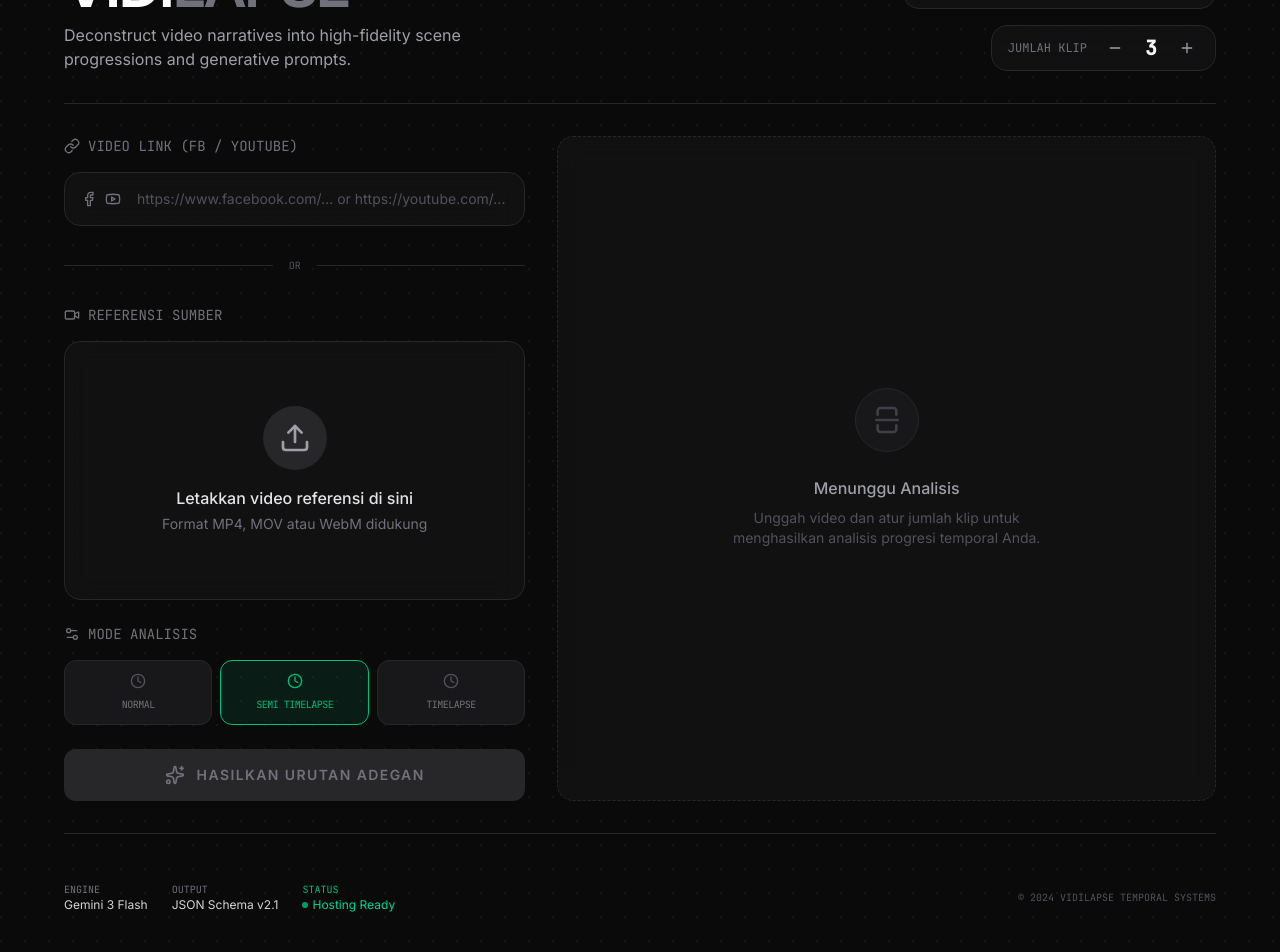
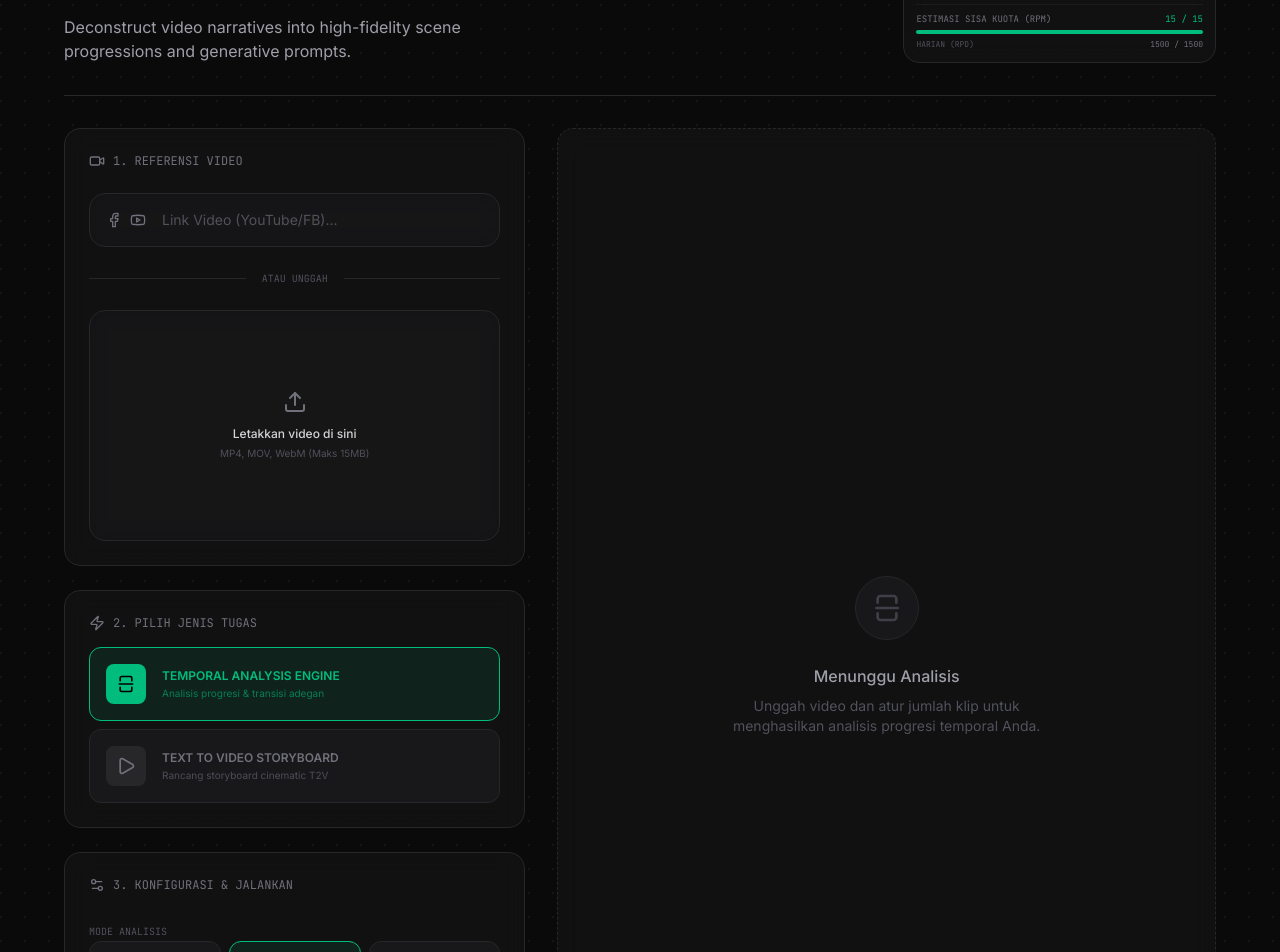
Before and after one commit to apriannurhafid-ops/vidi, a React (Vite) app: page / in a window 1280 px wide. Shown: the part 140-1092 px from the top of the page. Built offline with nearby package versions, Linux system fonts and the light colour scheme.

Commit message:
feat: Add text-to-video task type and usage tracking
Introduces a new 'textToVideo' task type for the application, alongside initial implementation for tracking video analysis usage. This expands the application's capabilities beyond temporal analysis.

```diff
--- a/src/App.tsx
+++ b/src/App.tsx
@@ -26,6 +26,8 @@ import {
   Clock,
   Youtube,
   Link as LinkIcon,
+  Type as TypeIcon,
+  Zap,
   Key,
   Eye,
   EyeOff,
@@ -62,6 +64,7 @@ interface AnalysisResult {
 // --- Components ---
 
 export default function App() {
+  const [taskType, setTaskType] = useState<'temporal' | 'textToVideo'>('temporal');
   const [videoFile, setVideoFile] = useState<File | null>(null);
   const [videoUrl, setVideoUrl] = useState<string>('');
   const [videoPreview, setVideoPreview] = useState<string | null>(null);
@@ -73,16 +76,50 @@ export default function App() {
   const [result, setResult] = useState<AnalysisResult | null>(null);
   const [error, setError] = useState<string | null>(null);
   const [copiedIndex, setCopiedIndex] = useState<number | null>(null);
+  const [textReference, setTextReference] = useState<string>(''); // Keep for backward compatibility if needed
+
+  // Usage Tracking States
+  const [usageStats, setUsageStats] = useState({
+    minuteCount: 0,
+    dayCount: 0,
+    lastMinuteReset: Date.now(),
+    lastDayReset: Date.now()
+  });
 
   // API Key States
   const [userApiKey, setUserApiKey] = useState<string>('');
   const [showApiKey, setShowApiKey] = useState(false);
 
-  // Load API Key from localStorage on mount
+  // Load API Key and Usage Stats from localStorage on mount
   React.useEffect(() => {
     const savedKey = localStorage.getItem('gemini_user_api_key');
     if (savedKey) setUserApiKey(savedKey);
+
+    const savedStats = localStorage.getItem('gemini_usage_stats');
+    if (savedStats) {
+      const parsed = JSON.parse(savedStats);
+      const now = Date.now();
+
+      // Reset minute count if more than 60s passed
+      if (now - parsed.lastMinuteReset > 60000) {
+        parsed.minuteCount = 0;
+        parsed.lastMinuteReset = now;
+      }
+
+      // Reset day count if more than 24h passed
+      if (now - parsed.lastDayReset > 86400000) {
+        parsed.dayCount = 0;
+        parsed.lastDayReset = now;
+      }
+
+      setUsageStats(parsed);
+    }
   }, []);
+
+  // Update usage stats in localStorage
+  React.useEffect(() => {
+    localStorage.setItem('gemini_usage_stats', JSON.stringify(usageStats));
+  }, [usageStats]);
 
   // Save API Key to localStorage when it changes
   const handleApiKeyChange = (val: string) => {
@@ -113,7 +150,7 @@ export default function App() {
 
   const handleAnalyze = async () => {
     if (!videoFile && !videoUrl) {
-      setError("Silakan unggah video atau masukkan link Facebook/YouTube terlebih dahulu.");
+      setError("Silakan unggah video atau masukkan link terlebih dahulu.");
       return;
     }
 
@@ -127,6 +164,26 @@ export default function App() {
     setAnalysisProgress(5);
     setAnalysisStage('Mempersiapkan mesin analisis...');
     setError(null);
+
+    // Update Usage Stats
+    setUsageStats(prev => {
+      const now = Date.now();
+      const isNewMinute = now - prev.lastMinuteReset > 60000;
+      const isNewDay = now - prev.lastDayReset > 86400000;
+
+      return {
+        minuteCount: isNewMinute ? 1 : prev.minuteCount + 1,
+        dayCount: isNewDay ? 1 : prev.dayCount + 1,
+        lastMinuteReset: isNewMinute ? now : prev.lastMinuteReset,
+        lastDayReset: isNewDay ? now : prev.lastDayReset
+      };
+    });
+
+    const modeInstructions: Record<string, string> = {
+      timelapse: "Focus on identifying key stages of a long-term process or construction.",
+      evolution: "Focus on the visual change from an initial state to a final result.",
+      storyboard: "Focus on key narrative beats and cinematic transitions."
+    };
 
     let progressInterval: any;
 
@@ -155,44 +212,51 @@ export default function App() {
         setAnalysisProgress(40);
       }
 
-      setAnalysisStage('Mengirim data & menunggu respon AI...');
-
-      // Simulate progress while waiting for AI response (from 50% to 90%)
-      let currentSimulatedProgress = 50;
-      progressInterval = setInterval(() => {
-        if (currentSimulatedProgress < 90) {
-          currentSimulatedProgress += 2;
-          setAnalysisProgress(currentSimulatedProgress);
-          if (currentSimulatedProgress > 70) setAnalysisStage('AI sedang memproses detail visual...');
-          if (currentSimulatedProgress > 85) setAnalysisStage('Hampir selesai, menyusun data...');
-        }
-      }, 1000);
-
-      const modeInstructions = {
-        'normal': 'Focus on standard scene transitions and narrative flow.',
-        'semi-timelapse': 'Focus on significant progress steps with moderate intervals, highlighting key construction or change phases.',
-        'timelapse': 'Focus on rapid progression, capturing only the most dramatic changes between the start and end states.'
-      };
-
+      if (taskType === 'temporal') {
+        setAnalysisStage('Menganalisis progresi temporal...');
         contents.push({
           text: `Analyze this video ${videoUrl ? `from this link: ${videoUrl}` : ''} and identify exactly ${clipCount} key scenes that represent a progression, timelapse, or before/after transformation.
 
           ANALYSIS MODE: ${analysisMode.toUpperCase()}
           Instruction for this mode: ${modeInstructions[analysisMode]}
 
-        For each scene, provide:
-        1. A timestamp (approximate).
-        2. A brief description of what changed.
-        3. A highly detailed text-to-image prompt that would recreate this specific scene visually, focusing on the visual evolution.
-        4. The type of change (e.g., "Initial State", "Transformation", "Final Result").
-        5. A natural Indonesian translation of the image prompt.
-        6. For all scenes except the last one, provide a VERY CONCISE "image-to-video" transformation prompt (STRICTLY max 15-20 words). Focus only on the most critical visual change and worker activity.
-        7. Provide a natural Indonesian translation of the transformation prompt (also strictly concise).
+          For each scene, provide a JSON object with these keys:
+          - "timestamp": A timestamp (approximate).
+          - "description": A brief description of what changed.
+          - "imagePrompt": A highly detailed text-to-image prompt that would recreate this specific scene visually.
+          - "changeType": The type of change (e.g., "Initial State", "Transformation", "Final Result").
+          - "indonesianTranslation": A natural Indonesian translation of the imagePrompt.
+          - "transformationPrompt": (For all except last scene) A VERY CONCISE image-to-video transformation prompt (max 20 words) describing the action between this scene and the next.
+          - "transformationIndonesianTranslation": A natural Indonesian translation of the transformationPrompt.
 
           PENTING: Berikan 'title' dan 'summary' dalam Bahasa Indonesia.
 
-        Return the result in JSON format.`
+          Return the result in JSON format with a root object containing "title", "summary", and "scenes" (an array of these objects).`
         });
+      } else {
+        // TEXT TO VIDEO MODE (based on video reference)
+        setAnalysisStage('Merancang storyboard video (T2V)...');
+        setAnalysisProgress(30);
+        contents.push({
+          text: `Analyze this video ${videoUrl ? `from this link: ${videoUrl}` : ''} and create a professional ${clipCount}-scene text-to-video storyboard.
+
+          The storyboard should capture the essence of the video but be optimized for high-end AI video generation tools (Runway Gen-3, Luma, Pika).
+
+          For each scene, provide a JSON object with these keys:
+          - "timestamp": A scene number or timestamp (e.g., "Scene 1" or "00:05").
+          - "description": A brief description of the cinematic action.
+          - "imagePrompt": A highly detailed text-to-video prompt (optimized for tools like Runway/Luma) describing visual style, lighting, camera movement, and subject action.
+            PENTING: Gabungkan instruksi transisi atau pergerakan kamera menuju adegan berikutnya langsung ke dalam "imagePrompt" ini sehingga menjadi satu prompt utuh yang mencakup aksi adegan dan transisi ke klip selanjutnya.
+          - "changeType": The type of scene (e.g., "Opening", "Climax", "Resolution").
+          - "indonesianTranslation": A natural Indonesian translation of the imagePrompt.
+
+          JANGAN sertakan "transformationPrompt" terpisah untuk mode ini, karena transisi harus sudah menyatu di dalam "imagePrompt".
+
+          PENTING: Berikan 'title' dan 'summary' dalam Bahasa Indonesia.
+
+          Return the result in JSON format with a root object containing "title", "summary", and "scenes" (an array of these objects).`
+        });
+      }
 
       const response = await ai.models.generateContent({
         model: "gemini-3-flash-preview",
@@ -390,24 +454,25 @@ export default function App() {
               <p className="text-[9px] text-zinc-600 italic">
                 *Saved locally in your browser. Leave empty to use system default.
               </p>
+
+              {/* Quota Tracker Display */}
+              <div className="pt-2 mt-2 border-t border-zinc-800/50">
+                <div className="flex items-center justify-between mb-1">
+                  <span className="text-[9px] font-mono text-zinc-500 uppercase">Estimasi Sisa Kuota (RPM)</span>
+                  <span className="text-[9px] font-mono text-emerald-500">{Math.max(0, 15 - usageStats.minuteCount)} / 15</span>
                 </div>
-
-            <div className="glass-panel px-4 py-2 flex items-center gap-4 self-end">
-              <span className="text-xs font-mono text-zinc-500 uppercase">Jumlah Klip</span>
-              <div className="flex items-center gap-3">
-                <button
-                  onClick={() => setClipCount(Math.max(2, clipCount - 1))}
-                  className="p-1 hover:bg-zinc-800 rounded transition-colors text-zinc-400"
-                >
-                  <Minus className="w-4 h-4" />
-                </button>
-                <span className="text-xl font-mono font-bold w-6 text-center">{clipCount}</span>
-                <button
-                  onClick={() => setClipCount(Math.min(10, clipCount + 1))}
-                  className="p-1 hover:bg-zinc-800 rounded transition-colors text-zinc-400"
-                >
-                  <Plus className="w-4 h-4" />
-                </button>
+                <div className="w-full h-1 bg-zinc-900 rounded-full overflow-hidden">
+                  <motion.div
+                    className="h-full bg-emerald-500"
+                    initial={{ width: "100%" }}
+                    animate={{ width: `${Math.max(0, (15 - usageStats.minuteCount) / 15 * 100)}%` }}
+                    transition={{ duration: 0.5 }}
+                  />
+                </div>
+                <div className="flex items-center justify-between mt-1">
+                  <span className="text-[8px] font-mono text-zinc-600 uppercase">Harian (RPD)</span>
+                  <span className="text-[8px] font-mono text-zinc-500">{Math.max(0, 1500 - usageStats.dayCount)} / 1500</span>
+                </div>
               </div>
             </div>
           </div>
@@ -415,14 +480,16 @@ export default function App() {
 
         <main className="grid grid-cols-1 lg:grid-cols-12 gap-8">
 
-          {/* Left Column: Upload & Control */}
+          {/* Left Column: Controls */}
           <div className="lg:col-span-5 space-y-6">
 
-            {/* Video Link Input */}
+            {/* 1. Video Reference (Top) */}
+            <div className="glass-panel p-6 space-y-6">
+              <h2 className="text-xs font-mono text-zinc-500 uppercase flex items-center gap-2">
+                <Video className="w-4 h-4" /> 1. Referensi Video
+              </h2>
+
               <section className="space-y-4">
-              <h2 className="text-sm font-mono text-zinc-500 uppercase flex items-center gap-2">
-                <LinkIcon className="w-4 h-4" /> Video Link (FB / YouTube)
-              </h2>
                 <div className="glass-panel p-1 flex items-center gap-2 focus-within:border-emerald-500/50 transition-colors">
                   <div className="pl-3 flex gap-2 text-zinc-500">
                     <Facebook className="w-4 h-4" />
@@ -438,34 +505,23 @@ export default function App() {
                         setVideoPreview(null);
                       }
                     }}
-                  placeholder="https://www.facebook.com/... or https://youtube.com/..."
+                    placeholder="Link Video (YouTube/FB)..."
                     className="w-full bg-transparent py-3 px-2 text-sm text-zinc-200 focus:outline-none placeholder:text-zinc-600"
                   />
                 </div>
-              {videoUrl && (
-                <p className="text-[10px] text-zinc-500 italic">
-                  Note: Analysis via link uses Google Search grounding to understand content if direct access is restricted.
-                </p>
-              )}
-            </section>
 
                 <div className="flex items-center gap-4 py-2">
                   <div className="h-[1px] flex-grow bg-zinc-800" />
-              <span className="text-[10px] font-mono text-zinc-600 uppercase">OR</span>
+                  <span className="text-[10px] font-mono text-zinc-600 uppercase">ATAU UNGGAH</span>
                   <div className="h-[1px] flex-grow bg-zinc-800" />
                 </div>
-
-            <section className="space-y-4">
-              <h2 className="text-sm font-mono text-zinc-500 uppercase flex items-center gap-2">
-                <Video className="w-4 h-4" /> Referensi Sumber
-              </h2>
 
                 <div
                   {...getRootProps()}
                   className={cn(
                     "relative aspect-video glass-panel flex flex-col items-center justify-center cursor-pointer overflow-hidden transition-all group",
                     isDragActive ? "border-emerald-500 bg-emerald-500/5" : "hover:border-zinc-600",
-                  videoPreview ? "p-0" : "p-12"
+                    videoPreview ? "p-0" : "p-8"
                   )}
                 >
                   <input {...getInputProps()} />
@@ -481,32 +537,80 @@ export default function App() {
                         <div className="bg-black/80 backdrop-blur px-3 py-1.5 rounded-full text-[10px] font-mono text-white flex items-center gap-2">
                           <Upload className="w-3 h-3" /> GANTI VIDEO
                         </div>
-                      {videoFile && (
-                        <div className="bg-emerald-500/80 backdrop-blur px-3 py-1.5 rounded-full text-[10px] font-mono text-black font-bold">
-                          {(videoFile.size / (1024 * 1024)).toFixed(1)} MB
-                        </div>
-                      )}
                       </div>
                     </>
                   ) : (
-                  <div className="text-center space-y-4">
-                    <div className="w-16 h-16 rounded-full bg-zinc-800 flex items-center justify-center mx-auto group-hover:scale-110 transition-transform">
-                      <Upload className="w-8 h-8 text-zinc-400" />
-                    </div>
+                    <div className="text-center space-y-3">
+                      <Upload className="w-6 h-6 text-zinc-500 mx-auto group-hover:scale-110 transition-transform" />
                       <div>
-                      <p className="text-zinc-200 font-medium">Letakkan video referensi di sini</p>
-                      <p className="text-zinc-500 text-sm mt-1">Format MP4, MOV atau WebM didukung</p>
+                        <p className="text-zinc-300 text-xs font-medium">Letakkan video di sini</p>
+                        <p className="text-zinc-600 text-[10px] mt-1">MP4, MOV, WebM (Maks 15MB)</p>
                       </div>
                     </div>
                   )}
                 </div>
               </section>
+            </div>
 
-            {/* Analysis Mode Selector */}
-            <section className="space-y-4">
-              <h2 className="text-sm font-mono text-zinc-500 uppercase flex items-center gap-2">
-                <Settings2 className="w-4 h-4" /> Mode Analisis
+            {/* 2. Task Selection */}
+            <div className="glass-panel p-6 space-y-4">
+              <h2 className="text-xs font-mono text-zinc-500 uppercase flex items-center gap-2">
+                <Zap className="w-4 h-4" /> 2. Pilih Jenis Tugas
               </h2>
+              <div className="grid grid-cols-1 gap-2">
+                <button
+                  onClick={() => setTaskType('temporal')}
+                  className={cn(
+                    "flex items-center gap-4 p-4 rounded-xl border transition-all text-left",
+                    taskType === 'temporal'
+                      ? "bg-emerald-500/10 border-emerald-500 text-emerald-500"
+                      : "bg-zinc-900 border-zinc-800 text-zinc-500 hover:border-zinc-700"
+                  )}
+                >
+                  <div className={cn(
+                    "w-10 h-10 rounded-lg flex items-center justify-center",
+                    taskType === 'temporal' ? "bg-emerald-500 text-black" : "bg-zinc-800 text-zinc-500"
+                  )}>
+                    <SplitSquareVertical className="w-5 h-5" />
+                  </div>
+                  <div>
+                    <div className="text-xs font-bold uppercase">Temporal Analysis Engine</div>
+                    <div className="text-[10px] opacity-60 mt-0.5">Analisis progresi & transisi adegan</div>
+                  </div>
+                </button>
+
+                <button
+                  onClick={() => setTaskType('textToVideo')}
+                  className={cn(
+                    "flex items-center gap-4 p-4 rounded-xl border transition-all text-left",
+                    taskType === 'textToVideo'
+                      ? "bg-emerald-500/10 border-emerald-500 text-emerald-500"
+                      : "bg-zinc-900 border-zinc-800 text-zinc-500 hover:border-zinc-700"
+                  )}
+                >
+                  <div className={cn(
+                    "w-10 h-10 rounded-lg flex items-center justify-center",
+                    taskType === 'textToVideo' ? "bg-emerald-500 text-black" : "bg-zinc-800 text-zinc-500"
+                  )}>
+                    <Play className="w-5 h-5" />
+                  </div>
+                  <div>
+                    <div className="text-xs font-bold uppercase">Text to Video Storyboard</div>
+                    <div className="text-[10px] opacity-60 mt-0.5">Rancang storyboard cinematic T2V</div>
+                  </div>
+                </button>
+              </div>
+            </div>
+
+            {/* 3. Analysis Settings */}
+            <div className="glass-panel p-6 space-y-6">
+              <h2 className="text-xs font-mono text-zinc-500 uppercase flex items-center gap-2">
+                <Settings2 className="w-4 h-4" /> 3. Konfigurasi & Jalankan
+              </h2>
+
+              {taskType === 'temporal' && (
+                <div className="space-y-3">
+                  <label className="text-[10px] font-mono text-zinc-600 uppercase">Mode Analisis</label>
                   <div className="grid grid-cols-3 gap-2">
                     {(['normal', 'semi-timelapse', 'timelapse'] as const).map((mode) => (
                       <button
@@ -524,32 +628,42 @@ export default function App() {
                       </button>
                     ))}
                   </div>
-            </section>
+                </div>
+              )}
+
+              <div className="space-y-3">
+                <div className="flex justify-between items-center">
+                  <label className="text-[10px] font-mono text-zinc-600 uppercase">Jumlah Adegan (Scene)</label>
+                  <span className="text-xs font-mono text-emerald-500">{clipCount}</span>
+                </div>
+                <input
+                  type="range"
+                  min="2"
+                  max="10"
+                  value={clipCount}
+                  onChange={(e) => setClipCount(parseInt(e.target.value))}
+                  className="w-full accent-emerald-500 bg-zinc-800 h-1 rounded-lg appearance-none cursor-pointer"
+                />
+              </div>
 
               {isAnalyzing && (
-              <div className="space-y-4 p-6 glass-panel border-emerald-500/20 bg-emerald-500/5">
+                <div className="space-y-4 p-4 glass-panel border-emerald-500/20 bg-emerald-500/5">
                   <div className="flex items-center justify-between mb-1">
                     <div className="flex items-center gap-3">
-                    <Loader2 className="w-5 h-5 text-emerald-500 animate-spin" />
-                    <span className="text-sm font-medium text-emerald-400 animate-pulse">
+                      <Loader2 className="w-4 h-4 text-emerald-500 animate-spin" />
+                      <span className="text-xs font-medium text-emerald-400 animate-pulse">
                         {analysisStage}
                       </span>
                     </div>
-                  <span className="text-xs font-mono text-emerald-500">{analysisProgress}%</span>
+                    <span className="text-[10px] font-mono text-emerald-500">{analysisProgress}%</span>
                   </div>
-
-                <div className="w-full bg-zinc-800/50 rounded-full h-2 overflow-hidden border border-zinc-700/50">
+                  <div className="w-full bg-zinc-800/50 rounded-full h-1.5 overflow-hidden">
                     <motion.div
-                    className="bg-gradient-to-r from-emerald-600 to-emerald-400 h-full rounded-full shadow-[0_0_10px_rgba(16,185,129,0.3)]"
+                      className="bg-emerald-500 h-full"
                       initial={{ width: 0 }}
                       animate={{ width: `${analysisProgress}%` }}
-                    transition={{ duration: 0.5, ease: "easeOut" }}
                     />
                   </div>
-
-                <p className="text-[10px] text-zinc-500 italic text-center">
-                  Mohon tunggu, proses analisis video membutuhkan waktu 10-30 detik tergantung durasi video.
-                </p>
                 </div>
               )}
 
@@ -560,21 +674,21 @@ export default function App() {
                   "w-full py-4 rounded-xl font-bold text-sm uppercase tracking-widest flex items-center justify-center gap-3 transition-all",
                   (!videoFile && !videoUrl) || isAnalyzing
                     ? "bg-zinc-800 text-zinc-500 cursor-not-allowed"
-                  : "bg-emerald-500 text-black hover:bg-emerald-400 active:scale-[0.98]"
+                    : "bg-emerald-500 text-black hover:bg-emerald-400 active:scale-[0.98] shadow-lg shadow-emerald-500/20"
                 )}
               >
                 {isAnalyzing ? (
                   <>
                     <Loader2 className="w-5 h-5 animate-spin" />
-                  Menganalisis Data Temporal...
+                    Memproses...
                   </>
                 ) : (
                   <>
-                  <Sparkles className="w-5 h-5" />
-                  Hasilkan Urutan Adegan
+                    <Zap className="w-4 h-4" /> {taskType === 'temporal' ? 'Jalankan Temporal Analysis' : 'Jalankan T2V Storyboard'}
                   </>
                 )}
               </button>
+            </div>
 
             {error && (
               <div className="p-4 bg-red-500/10 border border-red-500/20 rounded-xl text-red-400 text-sm">
```
Lines whose indentation alone changed are shown as unchanged.
